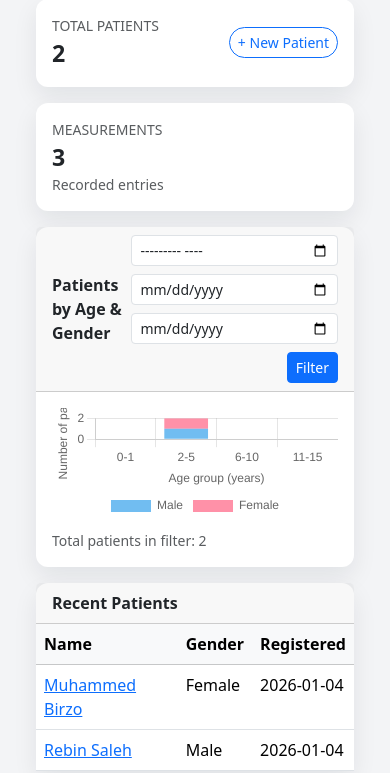
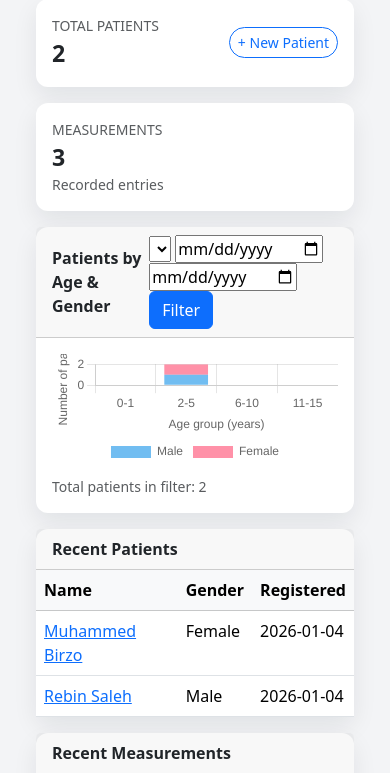
Before and after one commit to Rebinos87/pediatric-django, a Django app: page /dashboard/ in a window 390 px wide; the page is wider, and only the part inside the window is pictured. Shown: the part 121-894 px from the top of that part. Run offline with Django 5.2, Linux system fonts and the light colour scheme; a user stored in the database is signed in; data comes from the database, SQL or seed files in the repository; lists and menus that the app fills with data are empty.

```diff
--- a/templates/dashboard/dashboard.html
+++ b/templates/dashboard/dashboard.html
@@ -38,12 +38,15 @@
     <div class="card">
       <div class="card-header d-flex justify-content-between align-items-center">
         <span class="fw-semibold">Patients by Age & Gender</span>
-        <form id="patient-filter-form" class="d-flex flex-wrap gap-2 justify-content-end">
-          <input type="month" id="filter-month" class="form-control form-control-sm" />
-          <input type="date" id="filter-start" class="form-control form-control-sm" />
-          <input type="date" id="filter-end" class="form-control form-control-sm" />
-          <button class="btn btn-sm btn-primary" type="button" id="filter-apply">Filter</button>
-        </form>
+        <form id="patient-filter-form">
+  <select class="filter-field">...</select>
+  <input type="date" class="filter-field">
+  <input type="date" class="filter-field">
+  <button type="button" id="filter-apply" class="btn btn-primary filter-button">
+    Filter
+  </button>
+</form>
+
       </div>
       <div class="card-body">
         <canvas id="patientsAgeGenderChart" height="120"></canvas>
--- a/templates/prescriptions/prescription_print_all.html
+++ b/templates/prescriptions/prescription_print_all.html
@@ -74,7 +74,7 @@
   <div class="prescription-page">
     <header class="rx-header">
   <div class="clinic-logo-title">
-    <img src="/media/Logo.png" alt="Clinic Logo" class="clinic-logo">
+    <img src="{% static 'img/Logo.png' %}" class="clinic-logo" alt="Clinic Logo">
     <div>
       <h2>Dr Muhammed Birzo Khoshnaw</h2>
       <p>Pediatric Clinic</p>
```
Also changed, not shown: static/css/style.css (+17 -14 lines).
